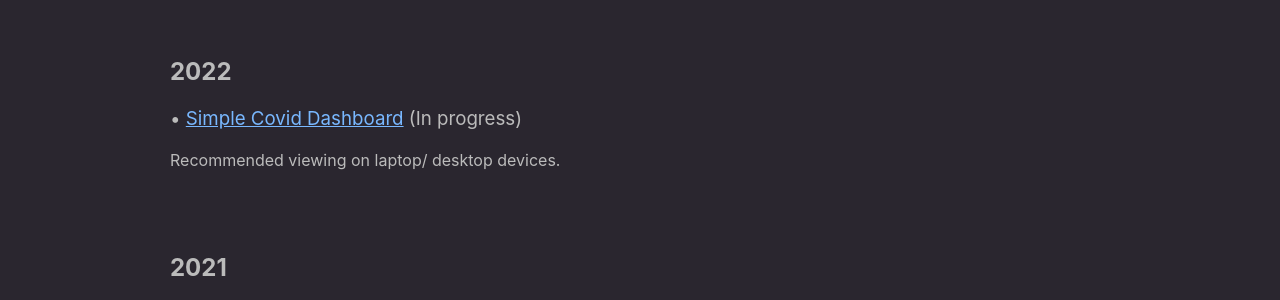
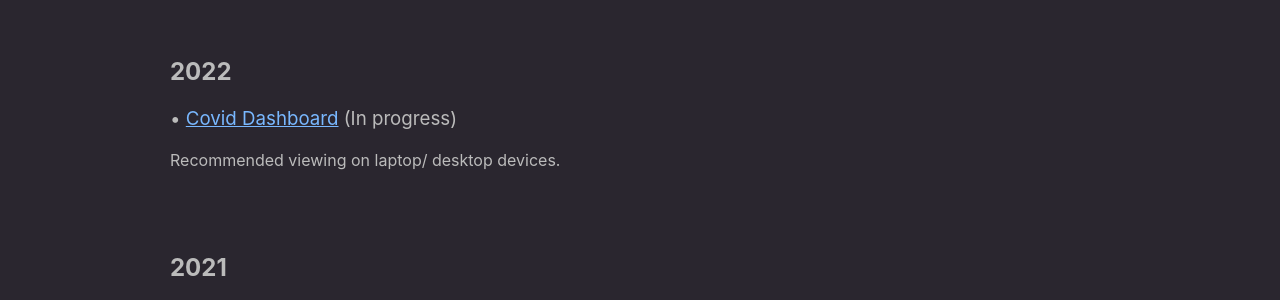
Before and after one commit to xyjiang970/xyjiang970.github.io, a Jekyll site: the page built from projects/projects_home.md, in a window 1280 px wide. Shown: the part 179-479 px from the top of the page. Built offline with Jekyll 4.4.1, drawn with Linux system fonts in a browser that asks for light colours.

Commit message:
Update projects_home.md

```diff
--- a/projects/projects_home.md
+++ b/projects/projects_home.md
@@ -12,7 +12,7 @@ description:
 <H2><b>2022</b></H2>
 
 <H3>• <a href="https://share.streamlit.io/xyjiang970/covid_dashboard/main" target="_blank">
-<u>Simple Covid Dashboard</u>
+<u>Covid Dashboard</u>
 </a> (In progress)</H3>
 Recommended viewing on laptop/ desktop devices.
 
```
